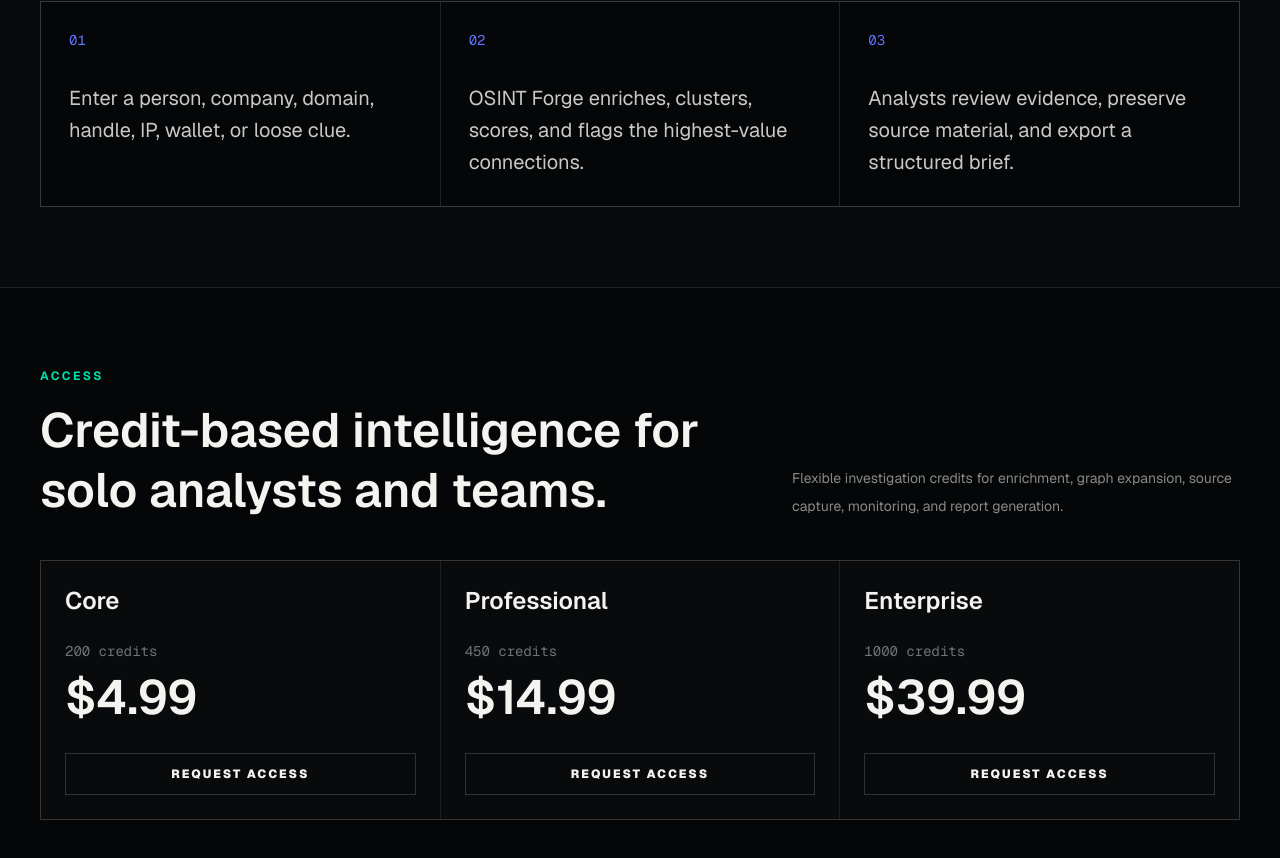
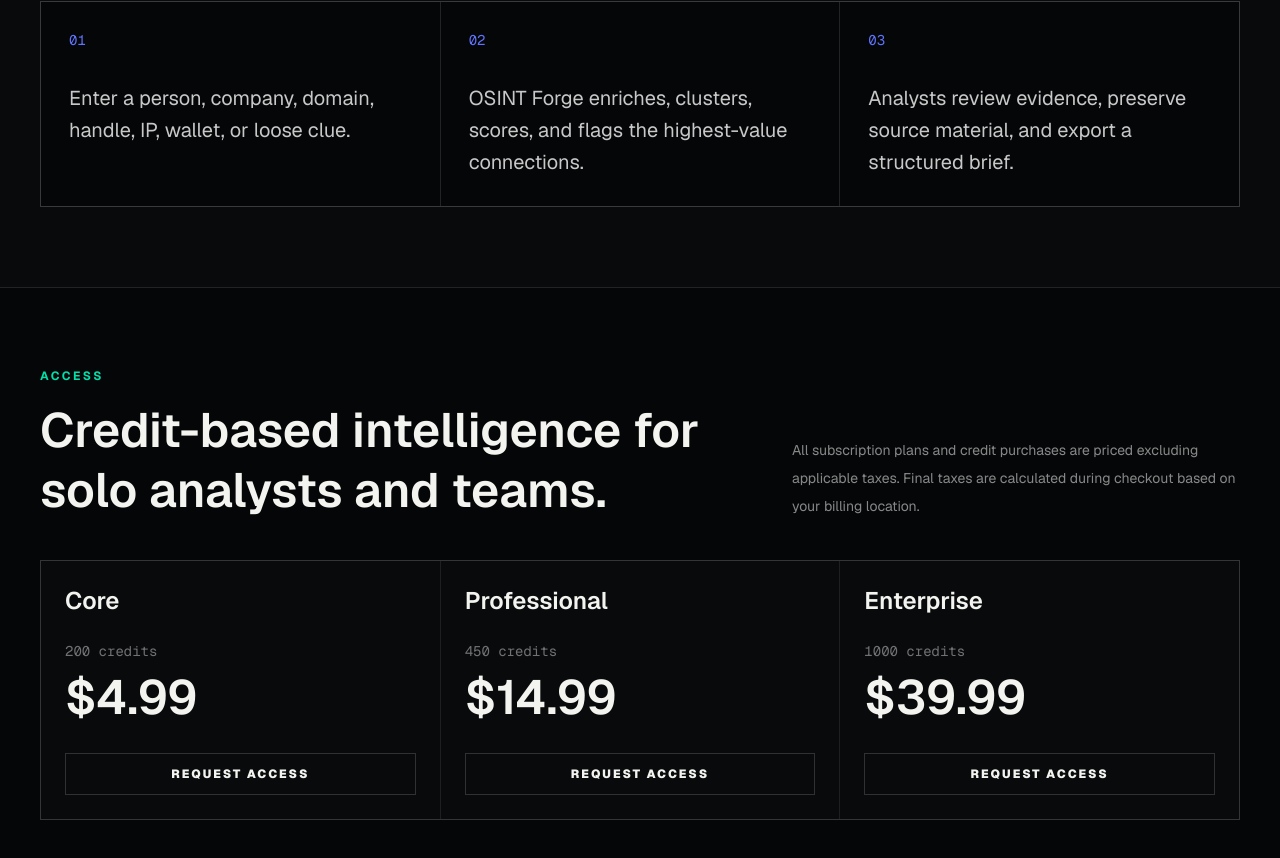
Before and after one commit to Recasted/osint-forge, a Next.js app: page / in a window 1280 px wide. Shown: the part 1925-2783 px from the top of the page. Built offline with nearby package versions, Linux system fonts and the light colour scheme.

Commit message:
Clarify subscription pricing and tax details
Updated text to clarify subscription pricing and tax information.

```diff
--- a/app/page.tsx
+++ b/app/page.tsx
@@ -235,8 +235,8 @@ export default function Home() {
               </h2>
             </div>
             <p className="max-w-md text-sm leading-7 text-white/52">
-              Flexible investigation credits for enrichment, graph expansion,
-              source capture, monitoring, and report generation.
+              All subscription plans and credit purchases are priced excluding applicable taxes.
+              Final taxes are calculated during checkout based on your billing location.
             </p>
           </div>
 
```
